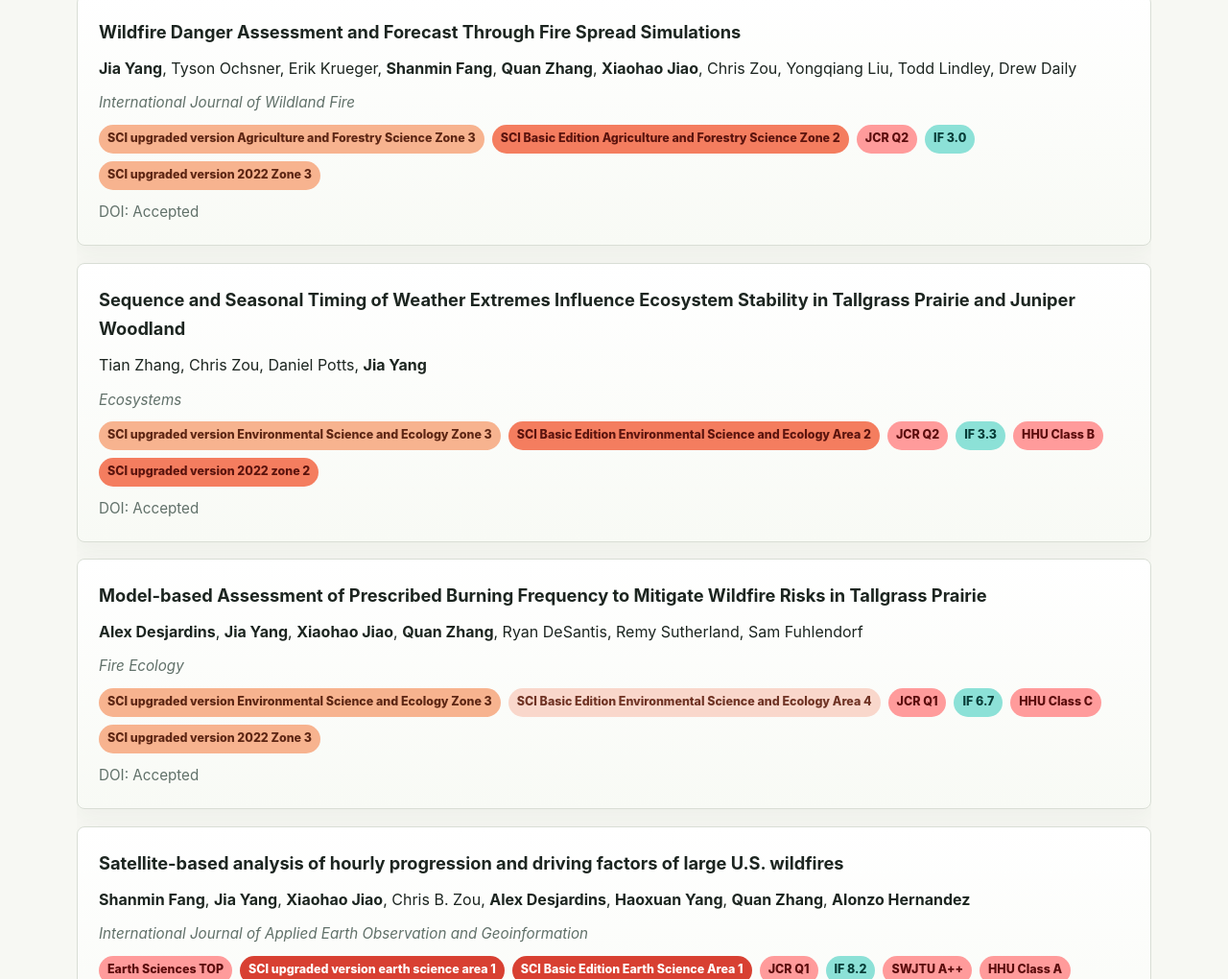
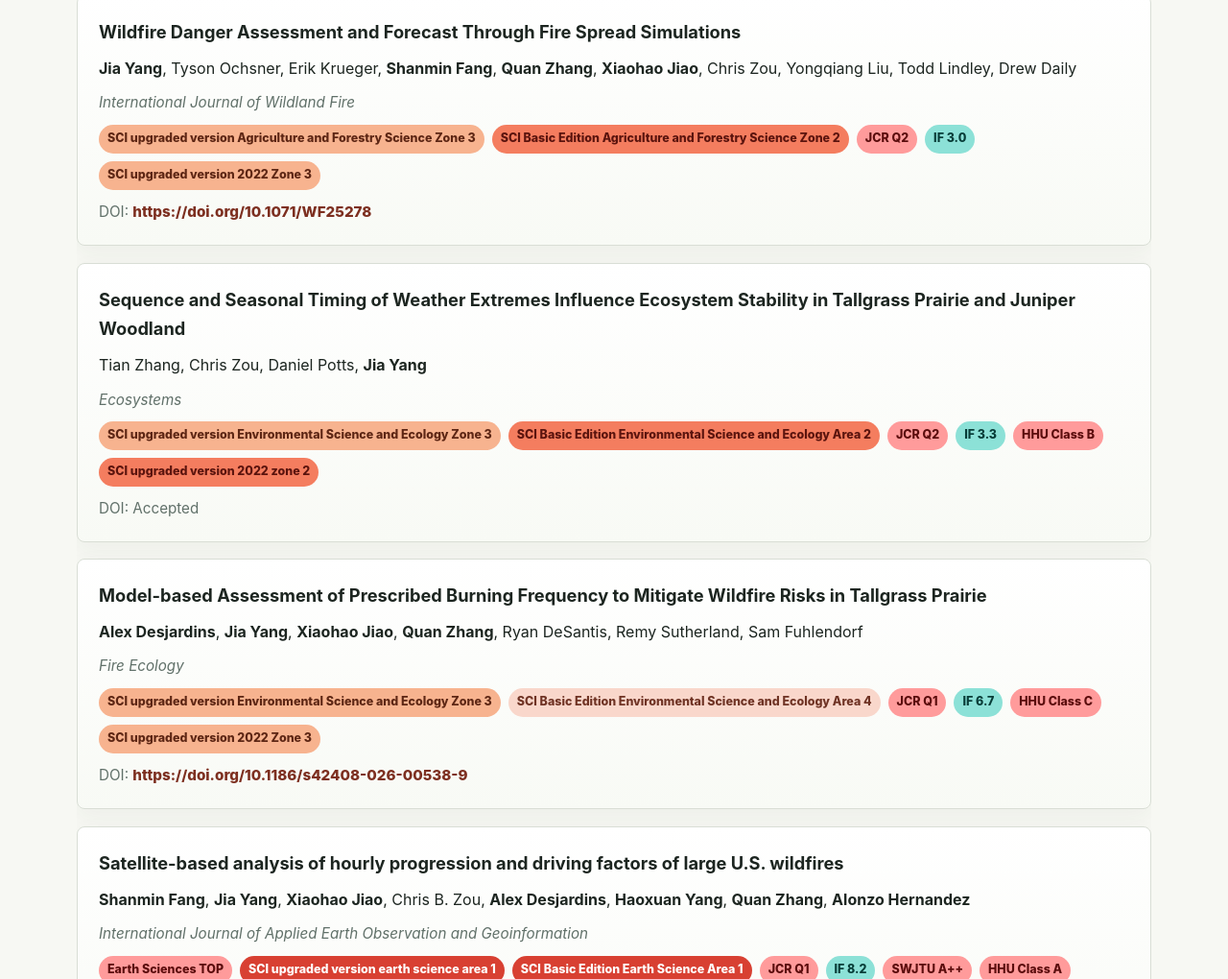
Before and after one commit to JiaoXiaohao/JiaoXiaohao.github.io, a plain HTML site: page publications/index.html in a window 1280 px wide. Shown: the part 430-1450 px from the top of the page at 96% size. Drawn offline with Linux system fonts and the light colour scheme.

Commit message:
Deploy website

```diff
--- a/publications/index.html
+++ b/publications/index.html
@@ -166,11 +166,11 @@
   <h1 id="Publications"><a href="#Publications" class="headerlink" title="Publications"></a>Publications</h1><p><strong>Lab members in Bold.</strong></p>
 <h2 id="2026"><a href="#2026" class="headerlink" title="2026"></a>2026</h2><section class="publication-list">
 <article class="publication-item">
-  <h3>Wildfire Danger Assessment and Forecast Through Fire Spread Simulations</h3>
+  <h3><a href="https://doi.org/10.1071/WF25278" target="_blank" rel="noopener">Wildfire Danger Assessment and Forecast Through Fire Spread Simulations</a></h3>
   <p class="publication-authors"><strong>Jia Yang</strong>, Tyson Ochsner, Erik Krueger, <strong>Shanmin Fang</strong>, <strong>Quan Zhang</strong>, <strong>Xiaohao Jiao</strong>, Chris Zou, Yongqiang Liu, Todd Lindley, Drew Daily</p>
   <p class="publication-meta"><em>International Journal of Wildland Fire</em></p>
   <div class="publication-rank" aria-label="EasyScholar journal tags"><span class="publication-tag publication-tag--zone-3">SCI upgraded version Agriculture and Forestry Science Zone 3</span><span class="publication-tag publication-tag--zone-2">SCI Basic Edition Agriculture and Forestry Science Zone 2</span><span class="publication-tag">JCR Q2</span><span class="publication-tag publication-tag--impact">IF 3.0</span><span class="publication-tag publication-tag--zone-3">SCI upgraded version 2022 Zone 3</span></div>
-  <p class="publication-doi">DOI: Accepted</p>
+  <p class="publication-doi">DOI: <a href="https://doi.org/10.1071/WF25278" target="_blank" rel="noopener">https://doi.org/10.1071/WF25278</a></p>
 </article>
 
 <article class="publication-item">
@@ -182,11 +182,11 @@
 </article>
 
 <article class="publication-item">
-  <h3>Model-based Assessment of Prescribed Burning Frequency to Mitigate Wildfire Risks in Tallgrass Prairie</h3>
+  <h3><a href="https://doi.org/10.1186/s42408-026-00538-9" target="_blank" rel="noopener">Model-based Assessment of Prescribed Burning Frequency to Mitigate Wildfire Risks in Tallgrass Prairie</a></h3>
   <p class="publication-authors"><strong>Alex Desjardins</strong>, <strong>Jia Yang</strong>, <strong>Xiaohao Jiao</strong>, <strong>Quan Zhang</strong>, Ryan DeSantis, Remy Sutherland, Sam Fuhlendorf</p>
   <p class="publication-meta"><em>Fire Ecology</em></p>
   <div class="publication-rank" aria-label="EasyScholar journal tags"><span class="publication-tag publication-tag--zone-3">SCI upgraded version Environmental Science and Ecology Zone 3</span><span class="publication-tag publication-tag--zone-4">SCI Basic Edition Environmental Science and Ecology Area 4</span><span class="publication-tag">JCR Q1</span><span class="publication-tag publication-tag--impact">IF 6.7</span><span class="publication-tag">HHU Class C</span><span class="publication-tag publication-tag--zone-3">SCI upgraded version 2022 Zone 3</span></div>
-  <p class="publication-doi">DOI: Accepted</p>
+  <p class="publication-doi">DOI: <a href="https://doi.org/10.1186/s42408-026-00538-9" target="_blank" rel="noopener">https://doi.org/10.1186/s42408-026-00538-9</a></p>
 </article>
 
 <article class="publication-item">
```
Also changed, not shown: about/index.html (+1 -1 lines).
